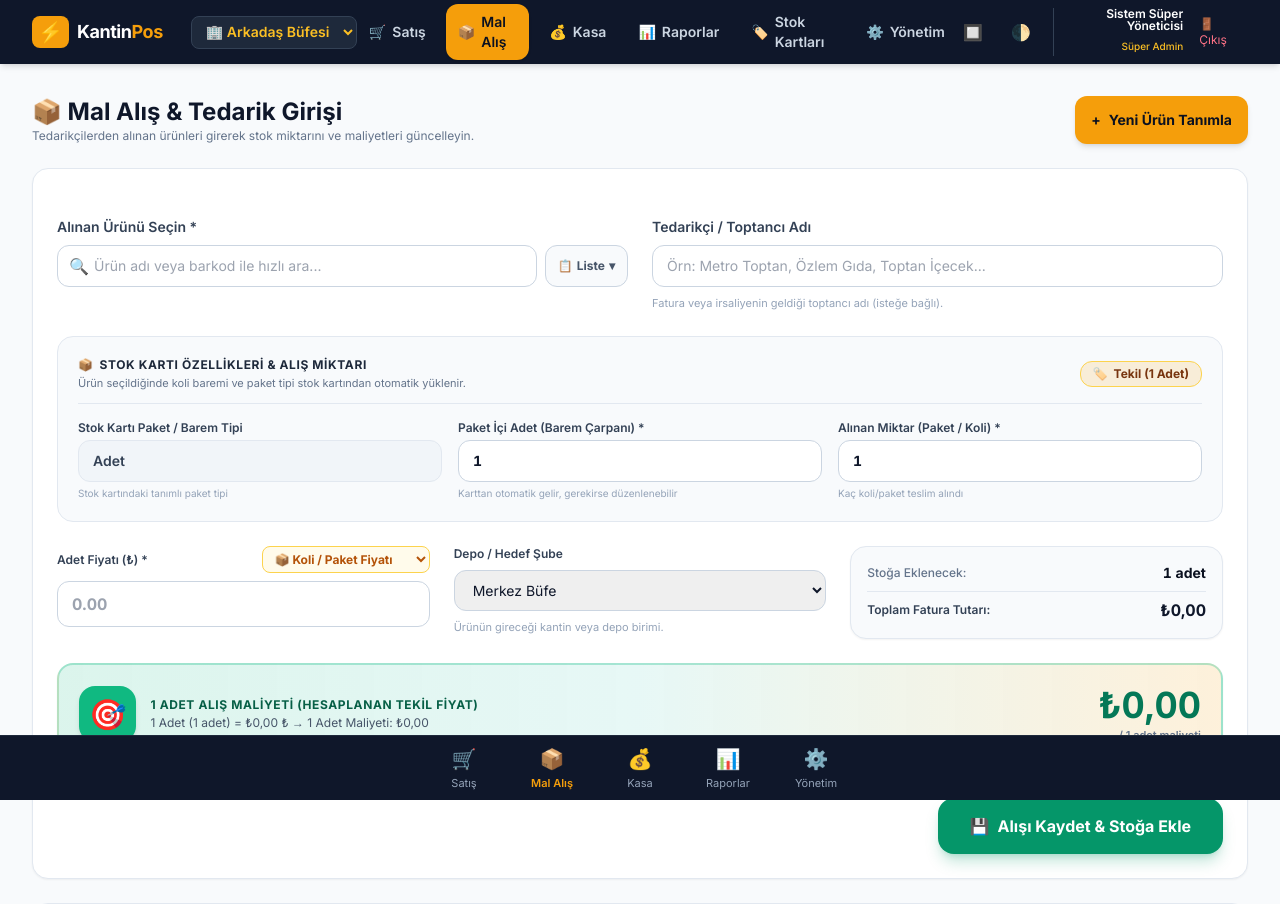
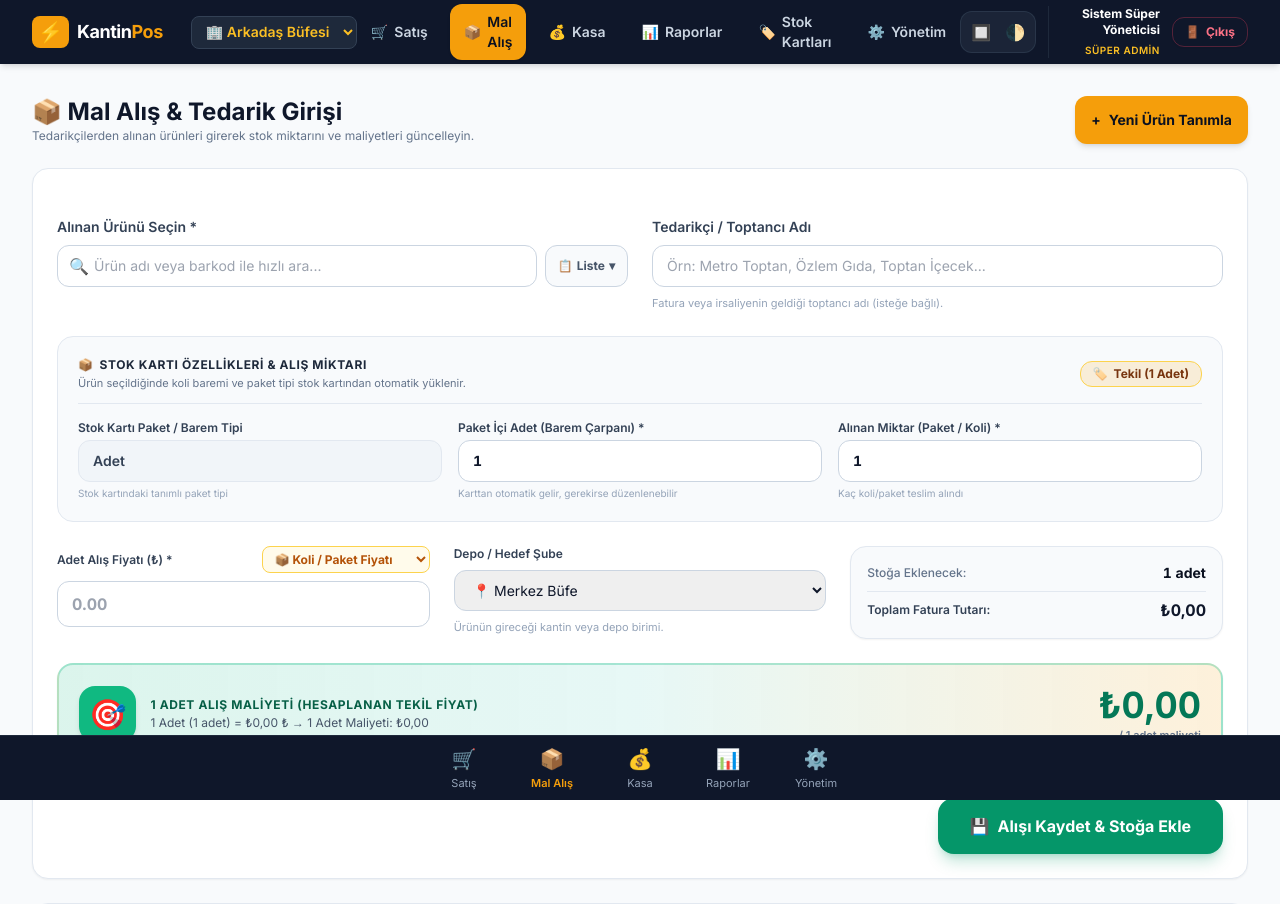
Before and after one commit to sedatbayrakli/hesapkitap, a FastAPI app: page /purchases in a window 1280 px wide. Shown: the top 904 px of the page. Run offline with FastAPI, Linux system fonts and the light colour scheme; the visitor is signed in with stand-in values (Sample User, id 1); some libraries are stand-ins or nearby versions.

Commit message:
fix(ui): ust bar menu ferahligi, sube secici ve alis fiyati etiketi duzeltildi

```diff
--- a/app/templates/base.html
+++ b/app/templates/base.html
@@ -73,64 +73,66 @@
                 </div>
 
                 <!-- Orta: Masaüstü Geniş Menü Bağlantıları (Geniş ekranlarda rahat gezinme) -->
-                <nav class="hidden md:flex items-center gap-1 lg:gap-2">
+                <nav class="hidden md:flex items-center gap-1.5 lg:gap-2">
                     {% if user.CanManageSales or user.IsSuperAdmin %}
-                    <a href="/sales" class="px-3 py-2 rounded-xl text-xs lg:text-sm font-semibold transition flex items-center gap-1.5 {% if active_page == 'sales' %}bg-amber-500 text-navy-950 font-bold shadow{% else %}text-slate-300 hover:text-white hover:bg-navy-800{% endif %}">
+                    <a href="/sales" class="px-3.5 py-2 rounded-xl text-xs lg:text-sm font-semibold transition flex items-center gap-1.5 {% if active_page == 'sales' %}bg-amber-500 text-navy-950 font-bold shadow{% else %}text-slate-300 hover:text-white hover:bg-navy-800{% endif %}">
                         <span>🛒</span> <span>Satış</span>
                     </a>
                     {% endif %}
 
                     {% if user.CanManagePurchases or user.IsSuperAdmin %}
-                    <a href="/purchases" class="px-3 py-2 rounded-xl text-xs lg:text-sm font-semibold transition flex items-center gap-1.5 {% if active_page == 'purchases' %}bg-amber-500 text-navy-950 font-bold shadow{% else %}text-slate-300 hover:text-white hover:bg-navy-800{% endif %}">
+                    <a href="/purchases" class="px-3.5 py-2 rounded-xl text-xs lg:text-sm font-semibold transition flex items-center gap-1.5 {% if active_page == 'purchases' %}bg-amber-500 text-navy-950 font-bold shadow{% else %}text-slate-300 hover:text-white hover:bg-navy-800{% endif %}">
                         <span>📦</span> <span>Mal Alış</span>
                     </a>
                     {% endif %}
 
                     {% if user.CanManageCashRegister or user.IsSuperAdmin %}
-                    <a href="/register" class="px-3 py-2 rounded-xl text-xs lg:text-sm font-semibold transition flex items-center gap-1.5 {% if active_page == 'register' %}bg-amber-500 text-navy-950 font-bold shadow{% else %}text-slate-300 hover:text-white hover:bg-navy-800{% endif %}">
+                    <a href="/register" class="px-3.5 py-2 rounded-xl text-xs lg:text-sm font-semibold transition flex items-center gap-1.5 {% if active_page == 'register' %}bg-amber-500 text-navy-950 font-bold shadow{% else %}text-slate-300 hover:text-white hover:bg-navy-800{% endif %}">
                         <span>💰</span> <span>Kasa</span>
                     </a>
                     {% endif %}
 
                     {% if user.CanViewReports or user.IsSuperAdmin %}
-                    <a href="/reports" class="px-3 py-2 rounded-xl text-xs lg:text-sm font-semibold transition flex items-center gap-1.5 {% if active_page == 'reports' %}bg-amber-500 text-navy-950 font-bold shadow{% else %}text-slate-300 hover:text-white hover:bg-navy-800{% endif %}">
+                    <a href="/reports" class="px-3.5 py-2 rounded-xl text-xs lg:text-sm font-semibold transition flex items-center gap-1.5 {% if active_page == 'reports' %}bg-amber-500 text-navy-950 font-bold shadow{% else %}text-slate-300 hover:text-white hover:bg-navy-800{% endif %}">
                         <span>📊</span> <span>Raporlar</span>
                     </a>
                     {% endif %}
 
                     {% if user.CanManagePurchases or user.CanManageUsers or user.IsSuperAdmin %}
-                    <a href="/admin/products" class="px-3 py-2 rounded-xl text-xs lg:text-sm font-semibold transition flex items-center gap-1.5 {% if active_page == 'admin_products' %}bg-amber-500 text-navy-950 font-bold shadow{% else %}text-slate-300 hover:text-white hover:bg-navy-800{% endif %}">
+                    <a href="/admin/products" class="px-3.5 py-2 rounded-xl text-xs lg:text-sm font-semibold transition flex items-center gap-1.5 {% if active_page == 'admin_products' %}bg-amber-500 text-navy-950 font-bold shadow{% else %}text-slate-300 hover:text-white hover:bg-navy-800{% endif %}">
                         <span>🏷️</span> <span>Stok Kartları</span>
                     </a>
                     {% endif %}
 
                     {% if user.CanManageUsers or user.IsSuperAdmin %}
-                    <a href="/admin/users" class="px-3 py-2 rounded-xl text-xs lg:text-sm font-semibold transition flex items-center gap-1.5 {% if active_page == 'admin' %}bg-amber-500 text-navy-950 font-bold shadow{% else %}text-slate-300 hover:text-white hover:bg-navy-800{% endif %}">
+                    <a href="/admin/users" class="px-3.5 py-2 rounded-xl text-xs lg:text-sm font-semibold transition flex items-center gap-1.5 {% if active_page == 'admin' %}bg-amber-500 text-navy-950 font-bold shadow{% else %}text-slate-300 hover:text-white hover:bg-navy-800{% endif %}">
                         <span>⚙️</span> <span>Yönetim</span>
                     </a>
                     {% endif %}
                 </nav>
 
                 <!-- Sağ: Tema, Kontrast ve Kullanıcı Menüsü -->
-                <div class="flex items-center gap-2 sm:gap-4">
+                <div class="flex items-center gap-2 sm:gap-3">
+                    <div class="flex items-center gap-0.5 bg-navy-800/80 p-1 rounded-xl border border-slate-700/60">
                         <button type="button" onclick="toggleHighContrast()" title="Yüksek Kontrast Modu"
-                            class="p-1.5 text-slate-400 hover:text-white rounded-lg hover:bg-navy-800 transition">
+                                class="w-8 h-8 flex items-center justify-center text-slate-300 hover:text-white rounded-lg hover:bg-slate-700 transition">
                             🔲
                         </button>
                         <button type="button" onclick="toggleTheme()" title="Karanlık / Aydınlık Mod"
-                            class="p-1.5 text-slate-400 hover:text-white rounded-lg hover:bg-navy-800 transition">
+                                class="w-8 h-8 flex items-center justify-center text-slate-300 hover:text-white rounded-lg hover:bg-slate-700 transition">
                             🌓
                         </button>
+                    </div>
 
-                    <div class="flex items-center gap-2 pl-2 border-l border-slate-700">
-                        <div class="text-right hidden md:block">
-                            <p class="text-xs font-semibold leading-none">{{ user.FullName }}</p>
-                            <span class="text-[10px] text-amber-400 font-medium">
-                                {% if user.IsSuperAdmin %}Süper Admin{% elif user.CanManageUsers %}Yönetici{% else %}Kasiyer/Personel{% endif %}
+                    <div class="flex items-center gap-3 pl-2 border-l border-slate-800">
+                        <div class="text-right hidden lg:block leading-tight">
+                            <p class="text-xs font-bold text-white">{{ user.FullName }}</p>
+                            <span class="text-[10px] text-amber-400 font-semibold uppercase tracking-wider">
+                                {% if user.IsSuperAdmin %}Süper Admin{% elif user.CanManageUsers %}Yönetici{% else %}Kasiyer{% endif %}
                             </span>
                         </div>
-                        <a href="/auth/logout" class="p-2 text-xs text-rose-400 hover:text-rose-300 hover:bg-navy-800 rounded-lg transition" title="Çıkış Yap">
-                            🚪 <span class="hidden sm:inline">Çıkış</span>
+                        <a href="/auth/logout" class="px-3 py-1.5 text-xs font-bold text-rose-400 hover:text-white hover:bg-rose-600/80 rounded-xl border border-rose-500/30 transition flex items-center gap-1.5 shadow-sm" title="Çıkış Yap">
+                            <span>🚪</span> <span class="hidden sm:inline">Çıkış</span>
                         </a>
                     </div>
                 </div>
--- a/app/templates/purchases.html
+++ b/app/templates/purchases.html
@@ -168,8 +168,8 @@
                 <!-- Fiyat Giriş Modu ve Tutar -->
                 <div class="space-y-2">
                     <div class="flex items-center justify-between">
-                        <label class="block text-xs font-semibold text-slate-700 dark:text-slate-300" id="costLabel">
-                            Koli / Paket Alış Fiyatı (₺) *
+                        <label class="block text-xs font-semibold text-slate-700 dark:text-slate-300">
+                            <span id="costLabelText">Paket / Koli Alış Fiyatı</span> (₺) *
                         </label>
                         <select name="price_mode" id="priceModeSelect" onchange="updateBaremCalc()" class="text-xs font-bold text-amber-700 dark:text-amber-400 bg-amber-50 dark:bg-slate-900 px-2 py-1 rounded-lg border border-amber-300 dark:border-slate-700 focus:outline-none cursor-pointer">
                             <option value="package">📦 Koli / Paket Fiyatı</option>
@@ -186,10 +186,12 @@
                         Depo / Hedef Şube
                     </label>
                     <select name="branch_id" class="w-full px-3.5 py-2.5 rounded-xl border border-slate-300 dark:border-slate-600 dark:bg-slate-900 text-sm focus:ring-2 focus:ring-amber-500 focus:outline-none">
-                        <option value="">Merkez / Genel Stok</option>
+                        {% if not active_branch_id or branches|length > 1 %}
+                        <option value="">🏢 Tüm Şubeler / Genel Stok</option>
+                        {% endif %}
                         {% for b in branches %}
-                        <option value="{{ b.BranchID }}" {% if active_branch_id == b.BranchID %}selected{% endif %}>
-                            {{ b.BranchName }}
+                        <option value="{{ b.BranchID }}" {% if active_branch_id == b.BranchID or branches|length == 1 %}selected{% endif %}>
+                            📍 {{ b.BranchName }}
                         </option>
                         {% endfor %}
                     </select>
@@ -364,13 +366,15 @@
             // Girilen tutar 1 koli/paket fiyatı
             unitCost = mult > 0 ? (costVal / mult) : costVal;
             totalCost = costVal * count;
-            document.getElementById('costLabel').innerText = `${pkgTypeName} Fiyatı (₺) *`;
+            const costTextEl = document.getElementById('costLabelText');
+            if (costTextEl) costTextEl.innerText = `${pkgTypeName} Alış Fiyatı`;
             document.getElementById('unitCostExplanation').innerText = `1 ${pkgTypeName} (${mult} adet) = ${formatMoney(costVal)} ₺ → 1 Adet Maliyeti: ${formatMoney(unitCost)}`;
         } else {
             // Girilen tutar doğrudan tekil 1 adet fiyatı
             unitCost = costVal;
             totalCost = costVal * totalQty;
-            document.getElementById('costLabel').innerText = 'Tek Adet Alış Fiyatı (₺) *';
+            const costTextEl = document.getElementById('costLabelText');
+            if (costTextEl) costTextEl.innerText = 'Tek Adet Alış Fiyatı';
             document.getElementById('unitCostExplanation').innerText = `Doğrudan adet fiyatı girildi: 1 Adet = ${formatMoney(unitCost)} (1 ${pkgTypeName} maliyeti: ${formatMoney(unitCost * mult)})`;
         }
 
```
Lines whose indentation alone changed are shown as unchanged.
